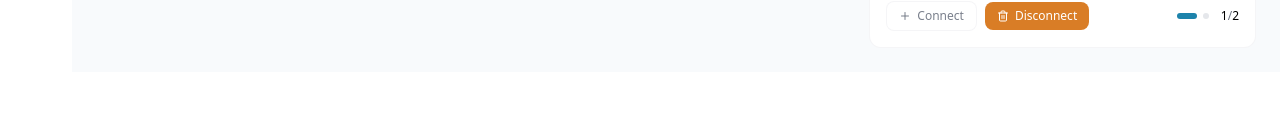
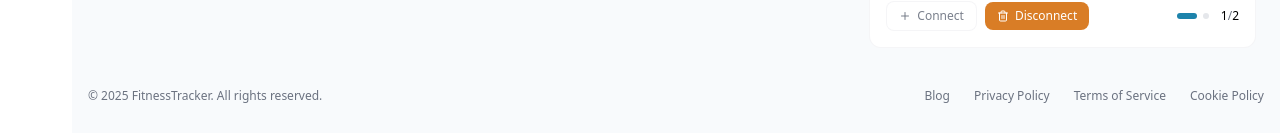
Before and after one commit to 00-Aakash-00/fitness-tracker-app, a Next.js app: page /dashboard in a window 1280 px wide. Shown: the part 889-1022 px from the top of the page. Before the commit the page ends 961 px from the top, so only its background shows below. Built offline with nearby package versions, Linux system fonts and the light colour scheme; no server answers; a web font is replaced by a local one.

Commit message:
feat: added footer

```diff
--- a/src/app/dashboard/layout.tsx
+++ b/src/app/dashboard/layout.tsx
@@ -1,3 +1,4 @@
+import { Footer } from "@/components/layout/footer";
 import { Sidebar } from "@/components/layout/sidebar";
 import { TopNav } from "@/components/layout/top-nav";
 
@@ -14,6 +15,7 @@ export default function DashboardLayout({
 				<main className="flex-1 p-6">
 					{children}
 				</main>
+				<Footer />
 			</div>
 		</div>
 	);
--- /dev/null
+++ b/src/components/layout/footer.tsx
@@ -0,0 +1,41 @@
+import Link from "next/link";
+
+export function Footer() {
+	return (
+		<footer className="w-full pt-4 pb-8">
+			<div className="container mx-auto px-4">
+				<div className="flex justify-between items-center">
+					<span className="text-xs text-secondary-text">
+						© {new Date().getFullYear()} FitnessTracker. All rights reserved.
+					</span>
+					<div className="flex items-center space-x-6 text-xs text-secondary-text">
+						<Link
+							href="/blog"
+							className="hover:text-primary-text transition-colors"
+						>
+							Blog
+						</Link>
+						<Link
+							href="/privacy"
+							className="hover:text-primary-text transition-colors"
+						>
+							Privacy Policy
+						</Link>
+						<Link
+							href="/terms"
+							className="hover:text-primary-text transition-colors"
+						>
+							Terms of Service
+						</Link>
+						<Link
+							href="/cookies"
+							className="hover:text-primary-text transition-colors"
+						>
+							Cookie Policy
+						</Link>
+					</div>
+				</div>
+			</div>
+		</footer>
+	);
+}
```
